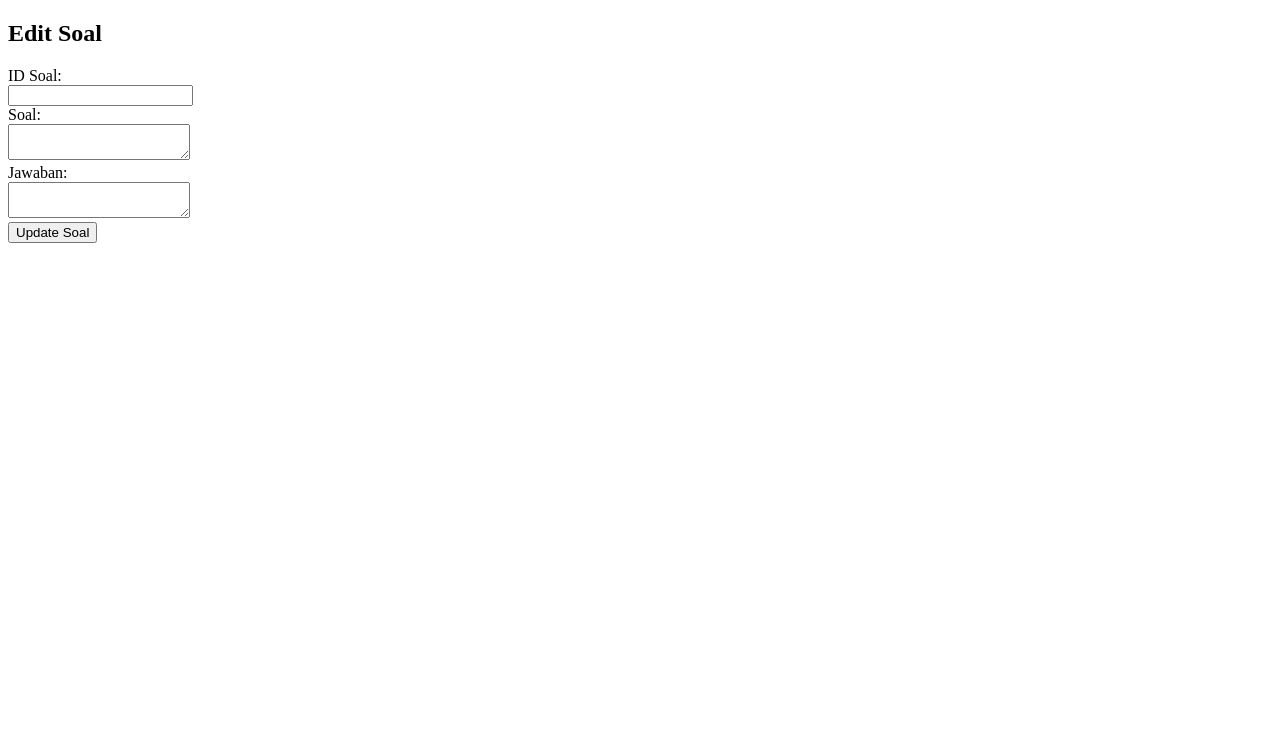
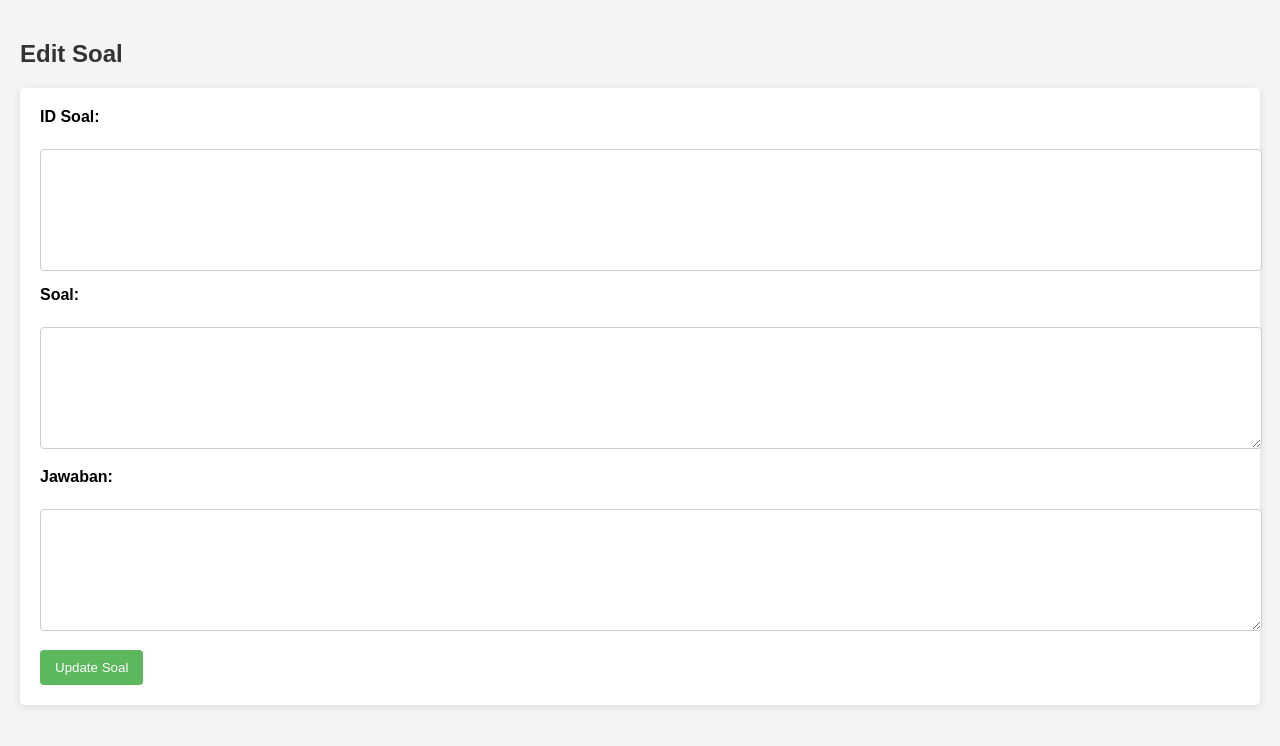
Before and after one commit to RenggoPandora/ProbsStudy, a PHP site: page /edit_soal.php in a window 1280 px wide. Shown: the top 746 px of the page. Run offline with PHP 8.4, Linux system fonts and the light colour scheme; data that the repository does not hold is empty.

Commit message:
UPDATE TAMPILAN EDIT SOAL REGRESI

```diff
--- a/edit_soal.php
+++ b/edit_soal.php
@@ -29,6 +29,47 @@ if (isset($_POST['update'])) {
     <meta charset="UTF-8">
     <meta name="viewport" content="width=device-width, initial-scale=1.0">
     <title>Edit Soal</title>
+    <style>
+        body {
+            font-family: Arial, sans-serif;
+            background-color: #f4f4f4;
+            margin: 0;
+            padding: 20px;
+        }
+        h2 {
+            color: #333;
+        }
+        form {
+            background: #fff;
+            padding: 20px;
+            border-radius: 5px;
+            box-shadow: 0 2px 10px rgba(0, 0, 0, 0.1);
+        }
+        label {
+            display: block;
+            margin-bottom: 5px;
+            font-weight: bold;
+        }
+        input[type="text"], textarea {
+            width: 100%;
+            height: 100px;
+            padding: 10px;
+            margin-bottom: 15px;
+            border: 1px solid #ccc;
+            border-radius: 4px;
+        }
+        button {
+            background-color: #5cb85c;
+            color: white;
+            padding: 10px 15px;
+            border: none;
+            border-radius: 4px;
+            cursor: pointer;
+        }
+        button:hover {
+            background-color: #4cae4c;
+        }
+    </style>
 </head>
 <body>
     <h2>Edit Soal</h2>
--- a/home1.php
+++ b/home1.php
@@ -114,6 +114,11 @@ session_start();
             </div>
         </div>
         <a href="riwayat.php">RIWAYAT</a>
+        <?php if (isset($_SESSION['username'])): ?>
+            <a href="logout.php">LOGOUT</a>
+        <?php else: ?>
+            <a href="login.php">LOGIN</a>
+        <?php endif; ?>
     </nav>
 </div>
 
```
